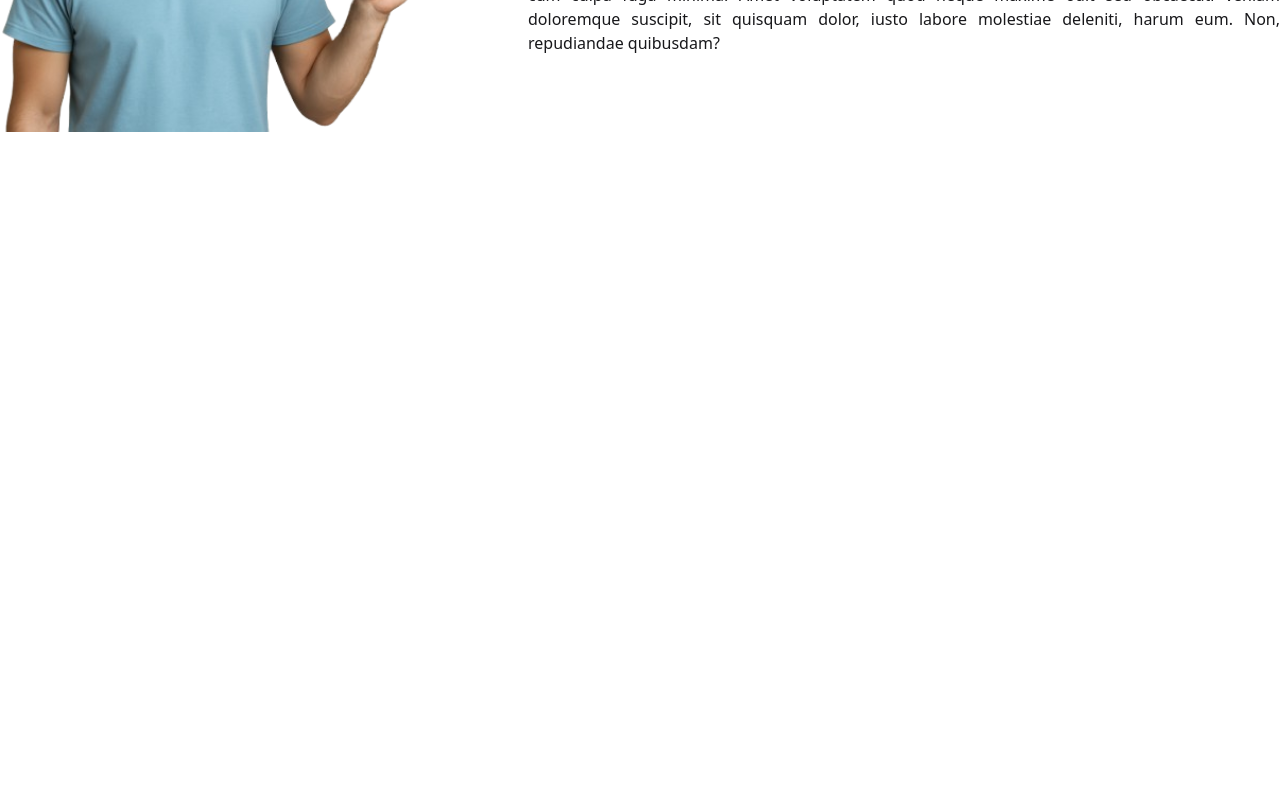
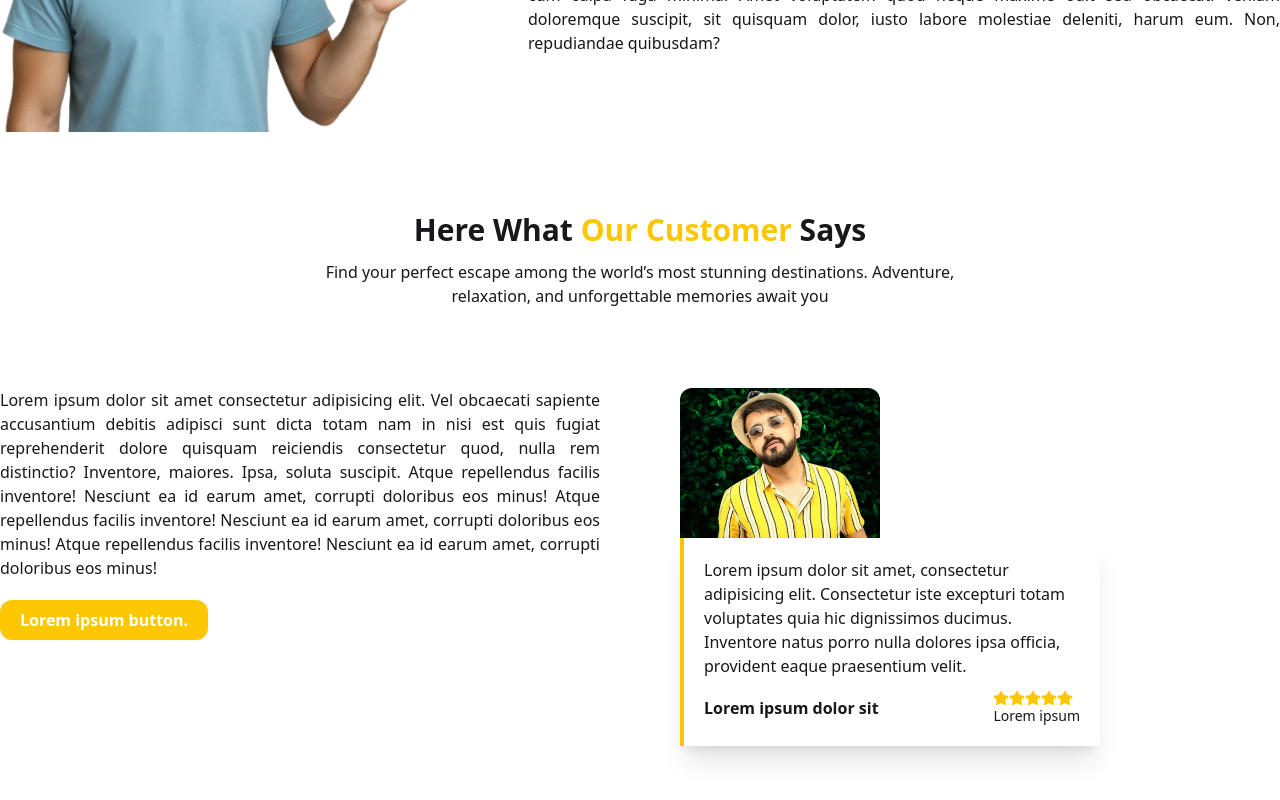
Before and after one commit to shaimazerin46/fleek-bd-task, a React (Vite) app: page / in a window 1280 px wide. Shown: the part 2881-3681 px from the top of the page. Before the commit the page ends 3093 px from the top, so only its background shows below. Built offline with nearby package versions, Linux system fonts and the light colour scheme.

Commit message:
customer says section done

```diff
--- /dev/null
+++ b/src/Components/HomeComeponents/CustomerSays.jsx
@@ -0,0 +1,45 @@
+
+import { FaStar } from 'react-icons/fa';
+import customer from '../../assets/customer.png'
+const CustomerSays = () => {
+    return (
+        <div className="pb-20 max-w-7xl mx-auto">
+            <div className="text-center w-1/2 mx-auto mb-20">
+                <h3 className="font-bold text-3xl mb-3">Here What <span className="text-yellow-400"> Our Customer</span> Says</h3>
+                <p>Find your perfect escape among the world’s most stunning destinations. Adventure, relaxation, and unforgettable memories await you</p>
+            </div>
+
+            <div className="grid grid-cols-1 md:grid-cols-2 gap-20">
+                <div className="space-y-5">
+                    <p className="text-justify">Lorem ipsum dolor sit amet consectetur adipisicing elit. Vel obcaecati sapiente accusantium debitis adipisci sunt dicta totam nam in nisi est quis fugiat reprehenderit dolore quisquam reiciendis consectetur quod, nulla rem distinctio? Inventore, maiores. Ipsa, soluta suscipit. Atque repellendus facilis inventore! Nesciunt ea id earum amet, corrupti doloribus eos minus! Atque repellendus facilis inventore! Nesciunt ea id earum amet, corrupti doloribus eos minus! Atque repellendus facilis inventore! Nesciunt ea id earum amet, corrupti doloribus eos minus!</p>
+                    <button className='px-5 py-2 text-white font-bold bg-yellow-400 rounded-xl'>
+                   Lorem ipsum button.
+            </button>
+                </div>
+
+                <div>
+                    <img src={customer} alt="" className='h-[150px] w-[200px] object-cover rounded-t-xl '/>
+                    <div className='border-l-4 border-yellow-400 p-5 w-[420px] shadow-xl space-y-3'>
+                        <p>Lorem ipsum dolor sit amet, consectetur adipisicing elit. Consectetur iste excepturi totam voluptates quia hic dignissimos ducimus. Inventore natus porro nulla dolores ipsa officia, provident eaque praesentium velit.</p>
+
+                        <div className='flex justify-between items-center'>
+                            <p className='font-bold'>Lorem ipsum dolor sit</p>
+                           <div>
+                           <span className='text-yellow-400 flex'>
+                            <FaStar />
+                            <FaStar />
+                            <FaStar />
+                            <FaStar />
+                            <FaStar />
+                            </span>
+                            <p className='text-sm'>Lorem ipsum</p>
+                           </div>
+                        </div>
+                    </div>
+                </div>
+            </div>
+        </div>
+    );
+};
+
+export default CustomerSays;
--- a/src/Pages/Home.jsx
+++ b/src/Pages/Home.jsx
@@ -1,5 +1,6 @@
 import Banner from "../Components/HomeComeponents/Banner";
 import BestDestination from "../Components/HomeComeponents/BestDestination";
+import CustomerSays from "../Components/HomeComeponents/CustomerSays";
 import TopPlaces from "../Components/HomeComeponents/TopPlaces";
 import TripSteps from "../Components/HomeComeponents/TripSteps";
 import WhySafara from "../Components/HomeComeponents/WhySafara";
@@ -13,6 +14,7 @@ const Home = () => {
             <TripSteps></TripSteps>
             <TopPlaces></TopPlaces>
             <WhySafara></WhySafara>
+            <CustomerSays></CustomerSays>
         </div>
     );
 };
```
Also changed, not shown: src/assets/customer.png (added).
